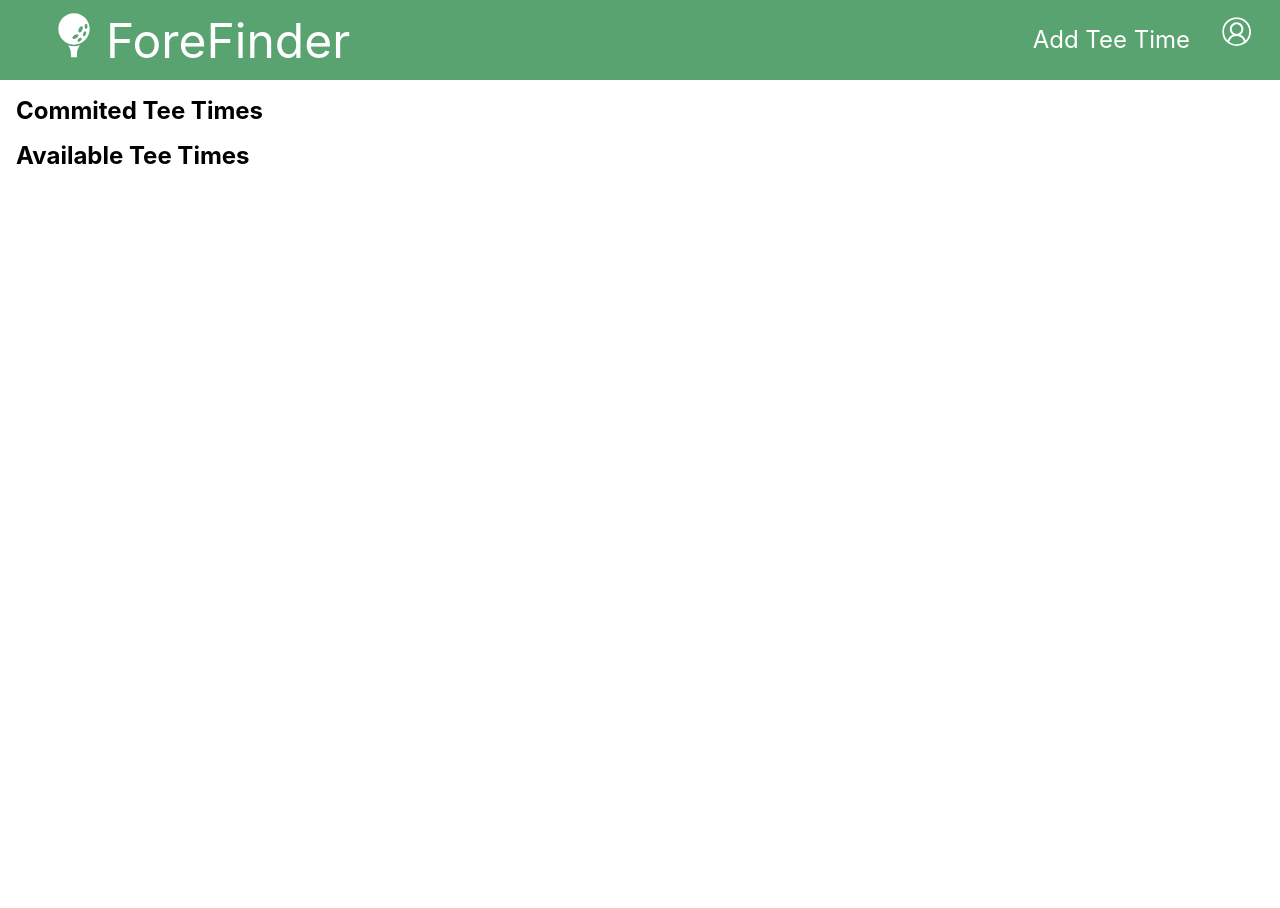
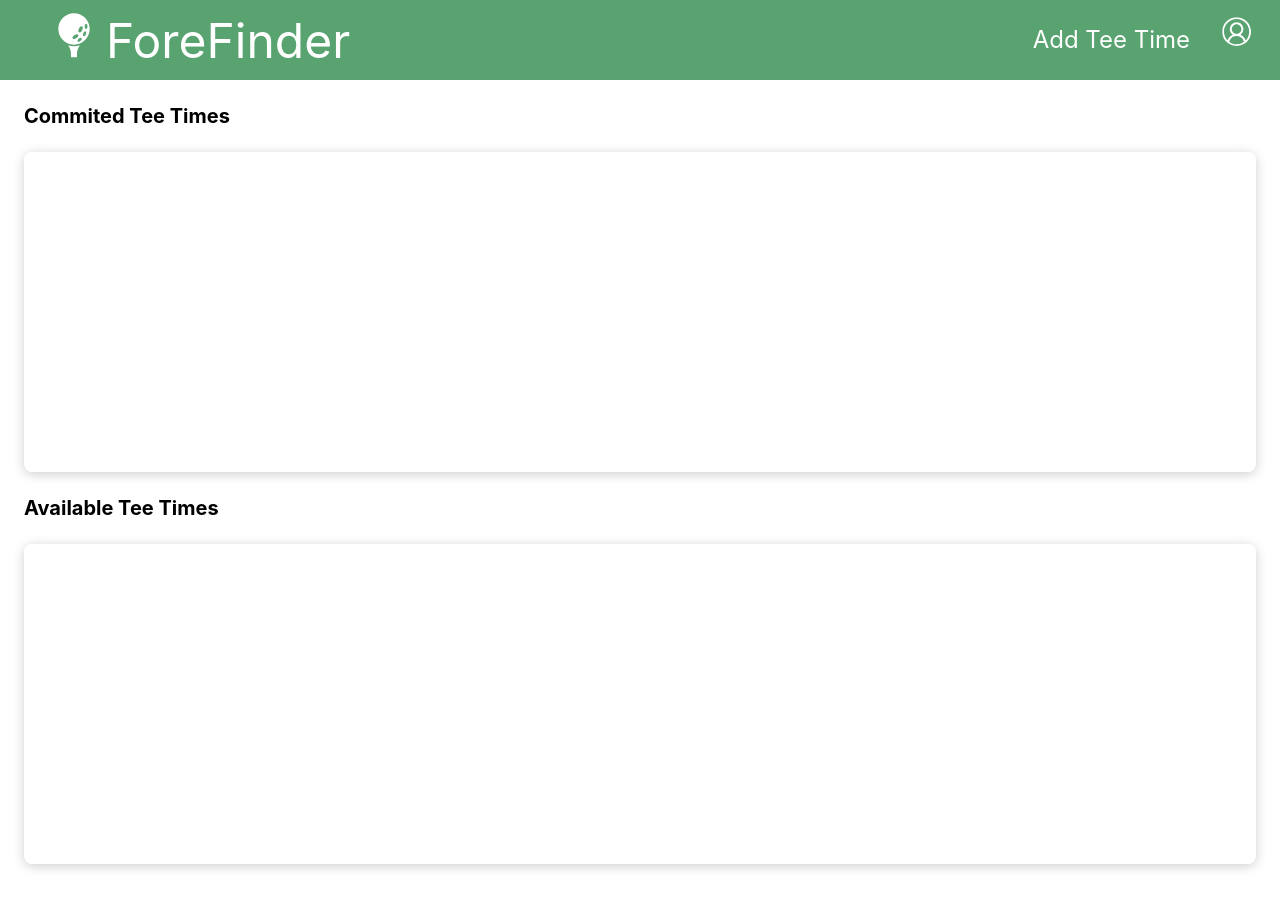
Before and after one commit to foreFinder/fore-finder-fe, a React (Create React App) app: page / in a window 1280 px wide. Shown: the top 908 px of the page. Before the commit the page ends 800 px from the top, so only its background shows below. Built offline with nearby package versions, Linux system fonts and the light colour scheme.

Commit message:
Set basic positioning/styling for TeeTimeContainer

```diff
--- a/src/components/Dashboard/Dashboard.css
+++ b/src/components/Dashboard/Dashboard.css
@@ -1,7 +1,8 @@
 .dashboard {
-  padding: 16px;
+  padding: 24px;
 }
 
 .dashboard > h2 {
-  margin-bottom: 16px;
+  margin-bottom: 24px;
+  font-size: 1.25em;
 }
--- a/src/components/Dashboard/Dashboard.js
+++ b/src/components/Dashboard/Dashboard.js
@@ -5,7 +5,9 @@ const Dashboard = () => {
   return (
     <div className='dashboard'>
       <h2>Commited Tee Times</h2>
+      <TeeTimeContainer />
       <h2>Available Tee Times</h2>
+      <TeeTimeContainer />
     </div>
   )
 }
--- a/src/components/TeeTimeContainer/TeeTimeContainer.css
+++ b/src/components/TeeTimeContainer/TeeTimeContainer.css
@@ -0,0 +1,7 @@
+.tee-time-container {
+  width: 100%;
+  height: 320px;
+  margin-bottom: 24px;
+  border-radius: 8px;
+  box-shadow: 0 2px 12px rgba(0, 0, 0, .2);
+}
```
